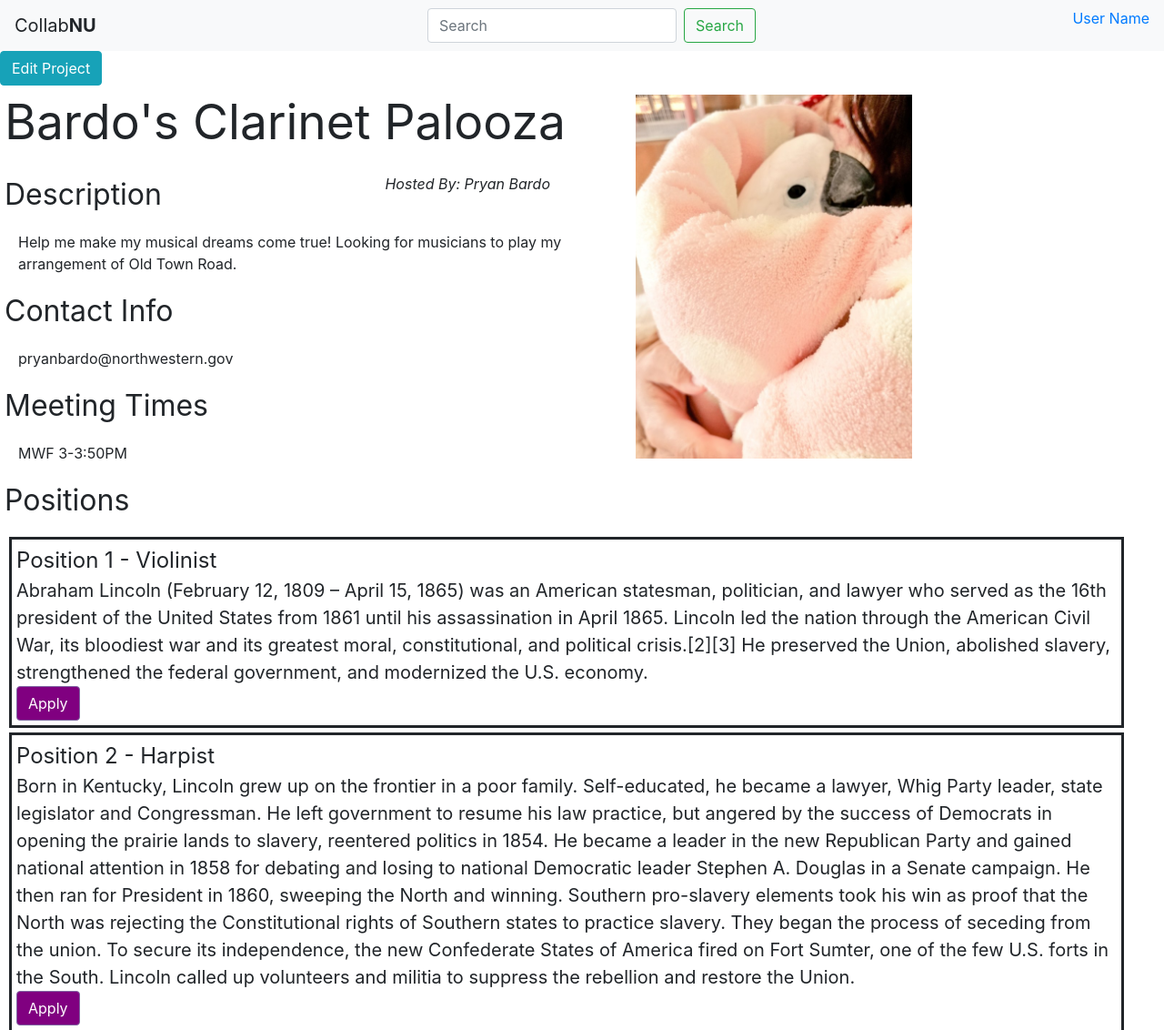
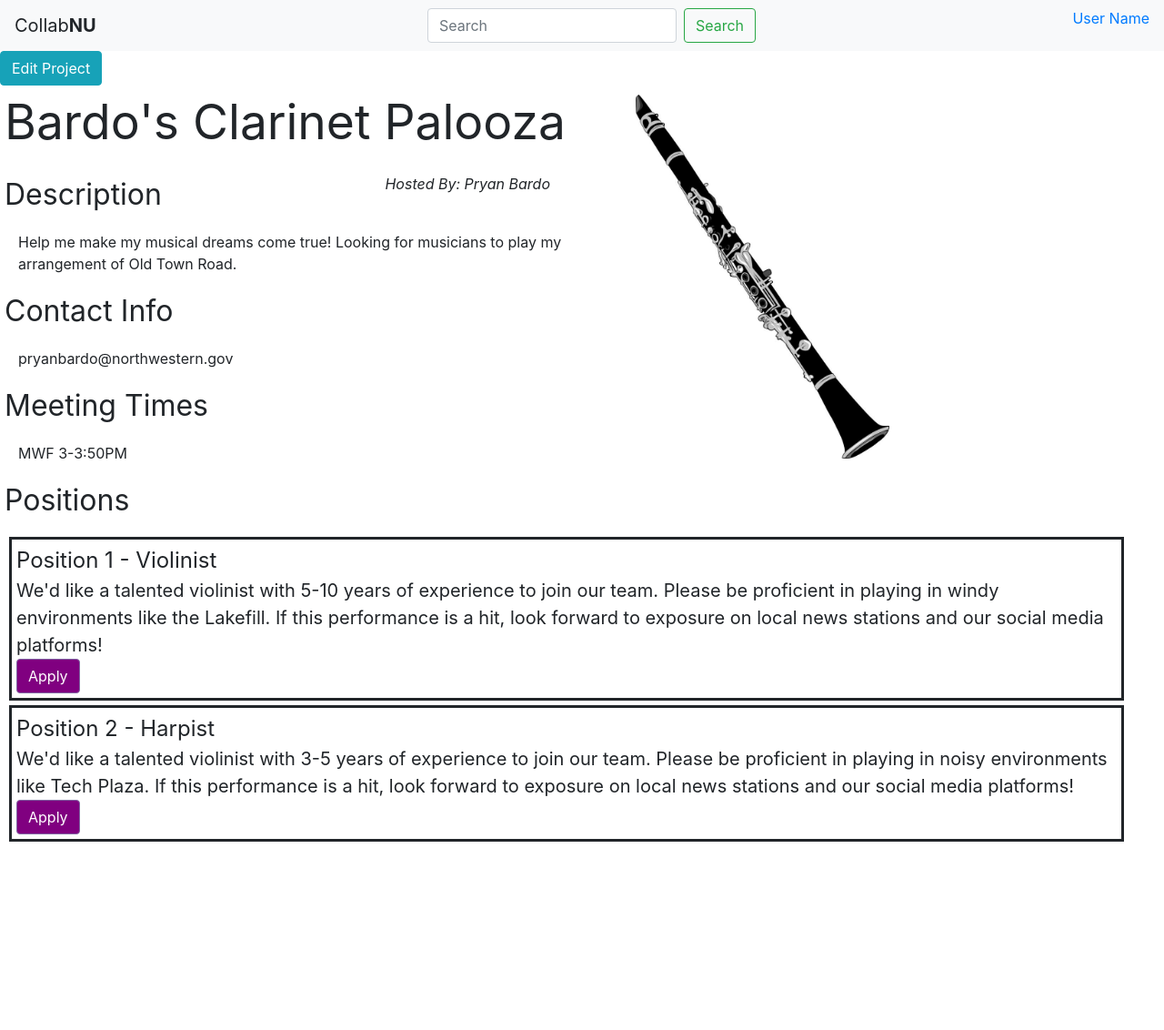
Before and after one commit to collab-nu/collab-nu, a plain HTML site: page html/project_view.html in a window 1280 px wide. Shown: the top 1132 px of the page at 91% size. After the commit the page ends 930 px from the top, so only its background shows below. Drawn offline with nearby package versions, Linux system fonts and the light colour scheme.

Commit message:
cleaned up images and reworked text

```diff
--- a/html/project_view.html
+++ b/html/project_view.html
@@ -43,7 +43,7 @@
 			</div>
 		</div>
 		<div class="project-image">
-			<img src="../images/swaddle.png">
+			<img src="../images/clarinet.jpg">
 		</div>
 		<div style="clear: both;"></div>
 	</div>
@@ -51,15 +51,14 @@
 		<div class="row row-eq-height">
         	<div class="col-xs-4">
         		<div class="pos-title">Position 1 - Violinist</div>
-        		<div class="pos-desc"> Abraham Lincoln (February 12, 1809 – April 15, 1865) was an American statesman, politician, and lawyer who served as the 16th president of the United States from 1861 until his assassination in April 1865. Lincoln led the nation through the American Civil War, its bloodiest war and its greatest moral, constitutional, and political crisis.[2][3] He preserved the Union, abolished slavery, strengthened the federal government, and modernized the U.S. economy.</div>
+        		<div class="pos-desc"> We'd like a talented violinist with 5-10 years of experience to join our team. Please be proficient in playing in windy environments like the Lakefill. If this performance is a hit, look forward to exposure on local news stations and our social media platforms! </div>
         		<button class="btn btn-primary" href="project_create.html">Apply</button>
         	</div>
         	<div class="col-xs-4">
         		<div class="pos-title">Position 2 - Harpist</div>
-        		<div class="pos-desc"> Born in Kentucky, Lincoln grew up on the frontier in a poor family. Self-educated, he became a lawyer, Whig Party leader, state legislator and Congressman. He left government to resume his law practice, but angered by the success of Democrats in opening the prairie lands to slavery, reentered politics in 1854. He became a leader in the new Republican Party and gained national attention in 1858 for debating and losing to national Democratic leader Stephen A. Douglas in a Senate campaign. He then ran for President in 1860, sweeping the North and winning. Southern pro-slavery elements took his win as proof that the North was rejecting the Constitutional rights of Southern states to practice slavery. They began the process of seceding from the union. To secure its independence, the new Confederate States of America fired on Fort Sumter, one of the few U.S. forts in the South. Lincoln called up volunteers and militia to suppress the rebellion and restore the Union.</div>
+        		<div class="pos-desc"> We'd like a talented violinist with 3-5 years of experience to join our team. Please be proficient in playing in noisy environments like Tech Plaza. If this performance is a hit, look forward to exposure on local news stations and our social media platforms! </div>
         		<button class="btn btn-primary" href="project_create.html">Apply</button>
         	</div>
-
       </div>
 	</div>
 </body>
```
Also changed, not shown: images/clarinet.jpg (added), images/logo.png (renamed from logo.png), images/test.jpg (renamed from test.jpg).
